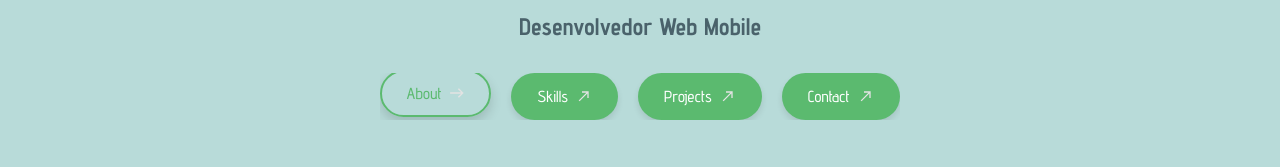
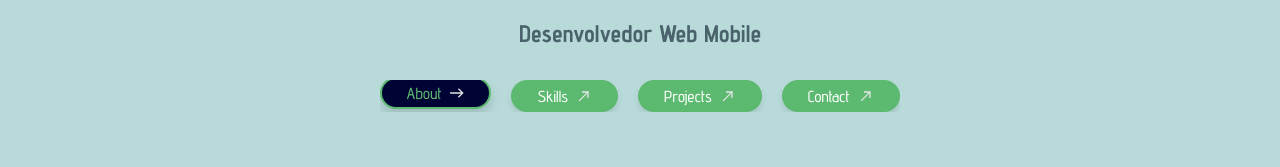
Before and after one commit to GusAtSantos/Portfolio, a React (Vite) app: page / in a window 1280 px wide. In both pictures the pointer is over the link 435 px from the left and 477 px from the top of the page. Shown: the part 381-548 px from the top of the page. Built offline with nearby package versions, Linux system fonts and the light colour scheme.

Commit message:
Update home_css.css

```diff
--- a/src/assets/styles/home_css.css
+++ b/src/assets/styles/home_css.css
@@ -35,6 +35,7 @@
     gap: 20px;
     justify-content: center;
     margin-top: 2rem;
+    height:2rem ;
 }
 
 /* Estilização dos botões */
@@ -55,7 +56,7 @@
 }
 
 .home-button:hover {
-    background-color: transparent;
+    background-color: #000435;
     color: var(--primary-color);
     border-color: var(--primary-color);
     transform: translateY(-3px);
```
